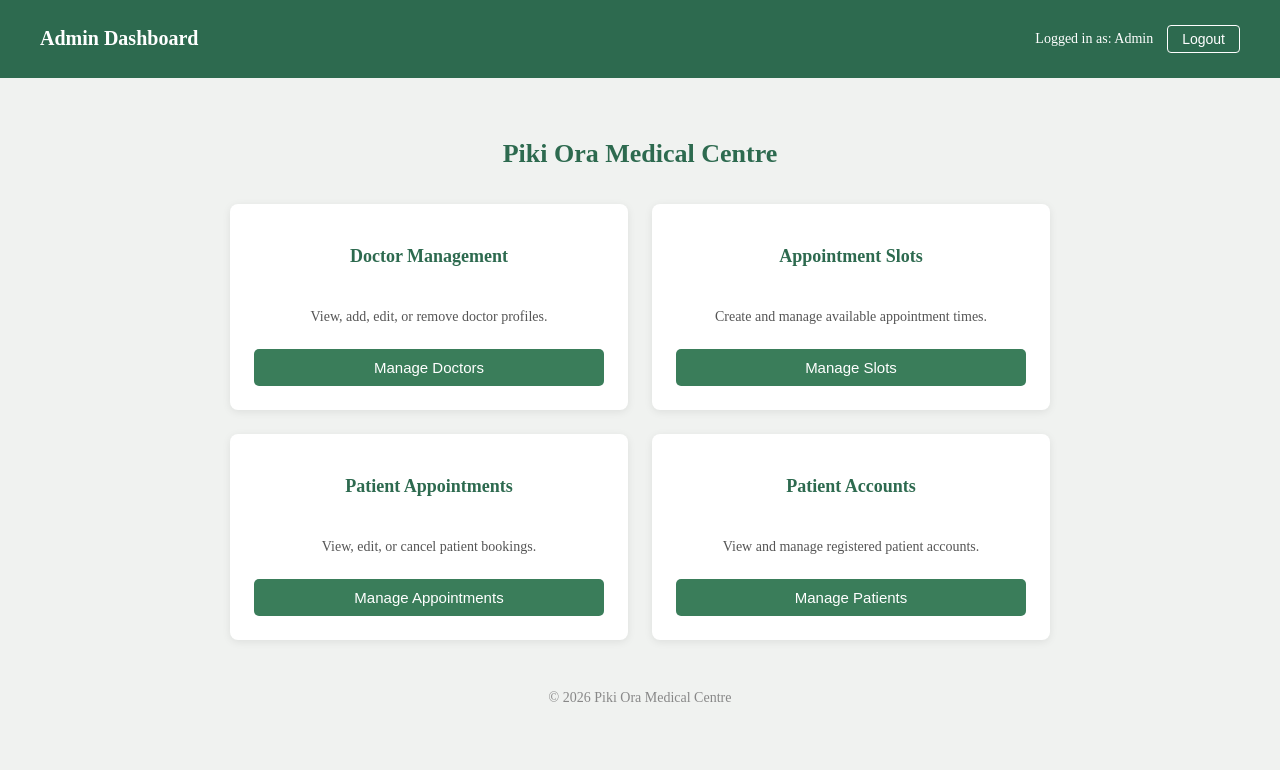
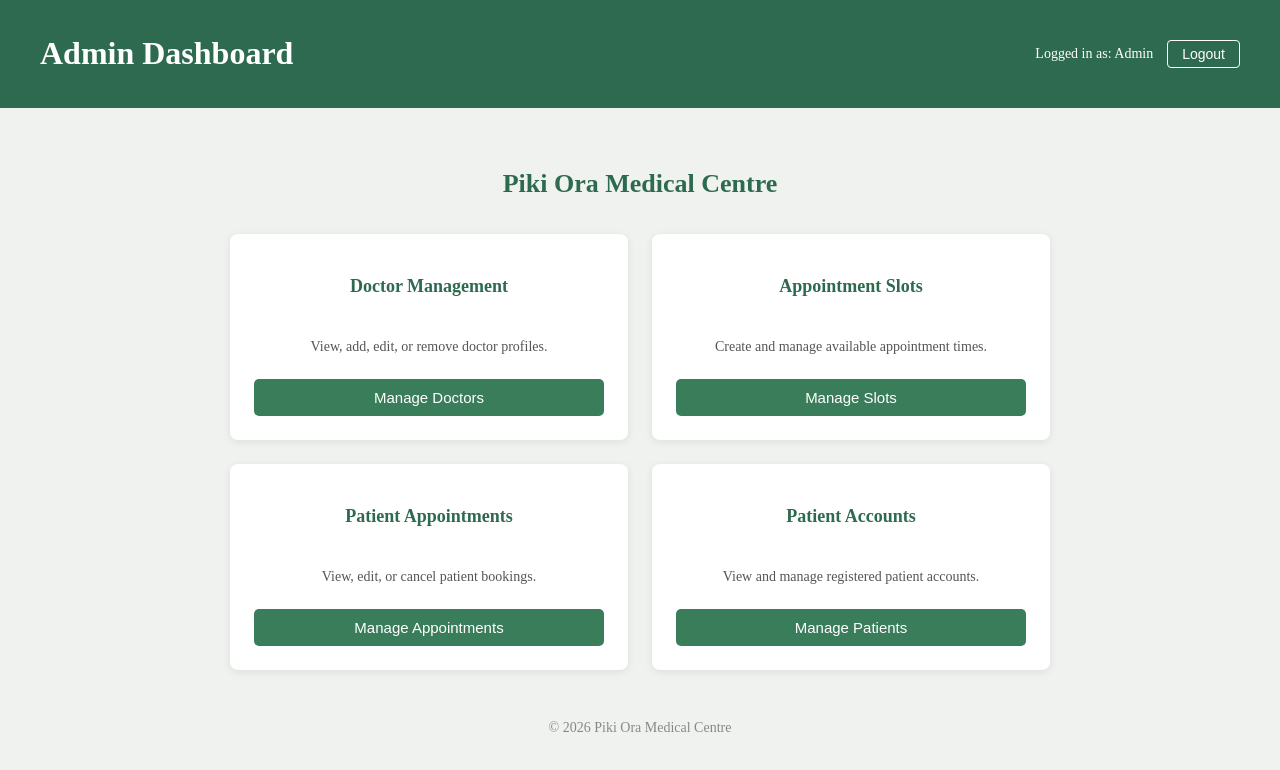
Before and after one commit to sifaZhang/Web_Application_Development_Assignment_2, a React app in the folder frontend/: page /admin-dashboard in a window 1280 px wide. Shown: the top 770 px of the page. Built offline with nearby package versions, Linux system fonts and the light colour scheme; the HTML template or start-up script is replaced by a standard one.

Commit message:
add title for admin pages

```diff
--- a/frontend/src/pages/AdminDashboard.css
+++ b/frontend/src/pages/AdminDashboard.css
@@ -9,10 +9,9 @@
   padding: 14px 40px;
 }
 
-.admin-header h1 {
+.admin-header a {
   color: white;
-  font-size: 20px;
-  font-weight: bold;
+  text-decoration: none;
 }
 
 .admin-user {
--- a/frontend/src/pages/AdminDashboard.jsx
+++ b/frontend/src/pages/AdminDashboard.jsx
@@ -9,7 +9,7 @@ export default function AdminDashboard() {
     <div className="admin-container">
       {/* 全宽 Header - 在 container 外面 */}
       <header className="admin-header">
-        <h1>Admin Dashboard</h1>
+        <h1><a href="/admin-dashboard">Admin Dashboard</a></h1>
         <div className="admin-user">
           <span>Logged in as: {username}</span>
           <button
--- a/frontend/src/pages/AdminDoctors.jsx
+++ b/frontend/src/pages/AdminDoctors.jsx
@@ -88,7 +88,7 @@ export default function AdminDoctors() {
     <div className="admin-container">
       {/* 顶部导航条 */}
       <header className="admin-header">
-        <h1>Doctor Management</h1>
+        <h1><a href="/admin-dashboard">Admin Dashboard</a></h1>
 
         <div className="admin-user">
           <span>Logged in as: {username}</span>
@@ -105,6 +105,7 @@ export default function AdminDoctors() {
       </header>
 
       {/* 页面主体 */}
+      <h2 className="dashboard-title">Doctors Management</h2>
       <div className="doctor-page">
 
         {/* 添加医生卡片 */}
--- a/frontend/src/pages/PatientAccounts.jsx
+++ b/frontend/src/pages/PatientAccounts.jsx
@@ -69,7 +69,7 @@ export default function PatientAccounts() {
     <div className="admin-container">
       {/* 顶部导航条 */}
       <header className="admin-header">
-        <h1>Patient Accounts</h1>
+        <h1><a href="/admin-dashboard">Admin Dashboard</a></h1>
 
         <div className="admin-user">
           <span>Logged in as: {username}</span>
@@ -86,6 +86,7 @@ export default function PatientAccounts() {
       </header>
 
       {/* 页面主体 */}
+      <h2 className="dashboard-title">Patient Accounts Management</h2>
       <div className="patient-page">
         <div className="patient-account-card">
           <h2 className="patient-subtitle">Registered Patients</h2>
--- a/frontend/src/pages/SlotManager.jsx
+++ b/frontend/src/pages/SlotManager.jsx
@@ -151,7 +151,7 @@ export default function AdminSlots() {
         <div className="admin-container">
 
             <header className="admin-header">
-                <h1>Appointment Slot Management</h1>
+                <h1><a href="/admin-dashboard">Admin Dashboard</a></h1>
 
                 <div className="admin-user">
                     <span>Logged in as: {username}</span>
@@ -167,6 +167,7 @@ export default function AdminSlots() {
                 </div>
             </header>
 
+            <h2 className="dashboard-title">Appointment Slots Management</h2>
             <div className="slot-page">
 
                 <div className="slot-card">
```
